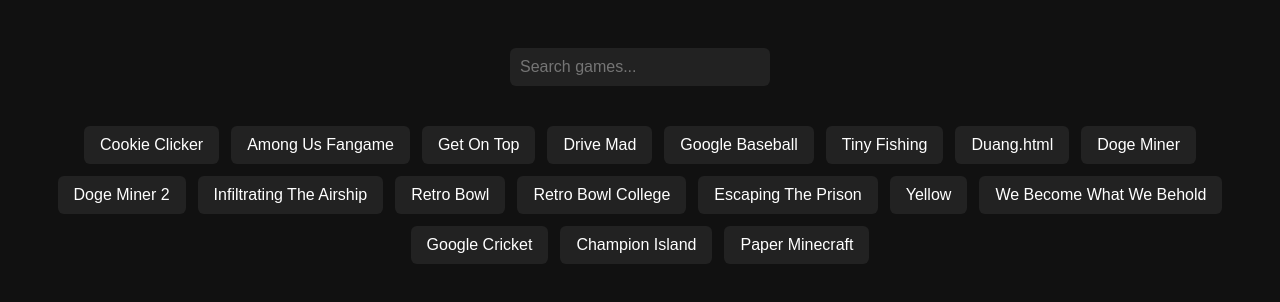
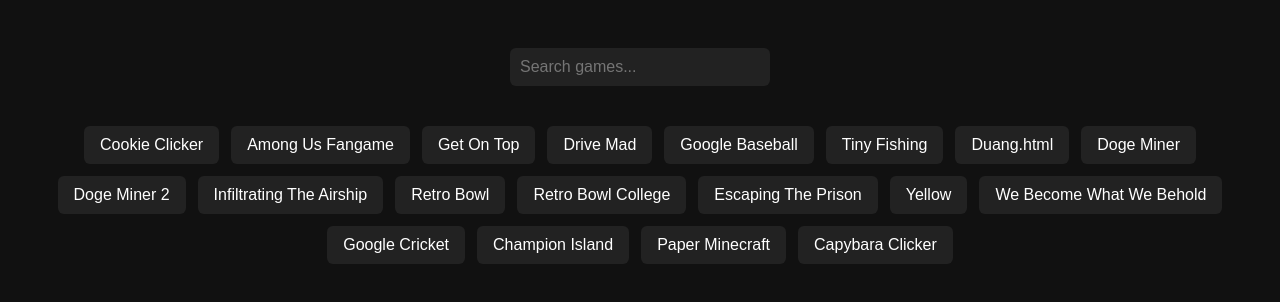
Before and after one commit to pixelpill/GojoCatGames, a plain HTML site: page index.html in a window 1280 px wide. Drawn offline with Linux system fonts and the light colour scheme.

Commit message:
Update index.html

```diff
--- a/index.html
+++ b/index.html
@@ -77,6 +77,7 @@
 		<a class="game-link" href="cricket.html">Google Cricket</a>
 		<a class="game-link" href="champion-island">Champion Island</a>
 		<a class="game-link" href="paper-minecraft.html">Paper Minecraft</a>
+		<a class="game-link" href="capybara-clicker.html">Capybara Clicker</a>
 		<!-- Add more buttons here -->
 	</div>
 
```
